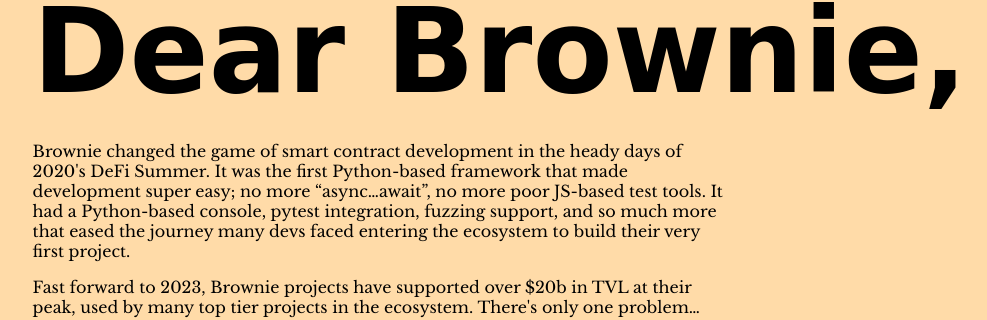
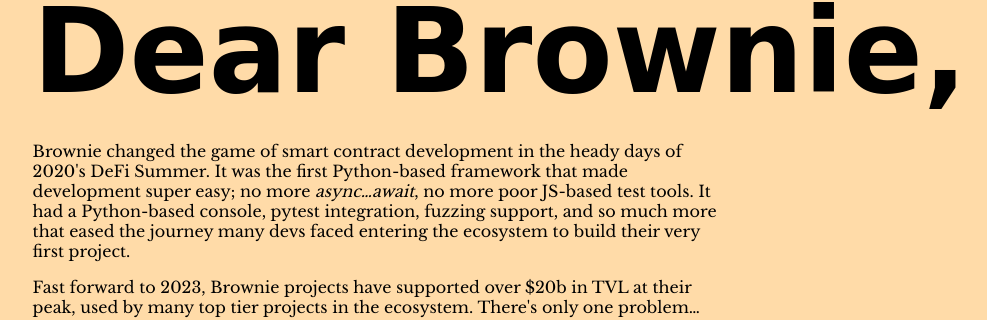
Before and after one commit to ApeAcademy/BrowniePort, a plain HTML site: page index.html in a window 1280 px wide. Shown: the part 794-1114 px from the top of the page, without its empty margins (140-1127 px from the left). Drawn offline with nearby package versions, Linux system fonts and the light colour scheme; a web font is replaced by a local one.

Commit message:
use italics instead of quotes

```diff
--- a/index.html
+++ b/index.html
@@ -134,7 +134,7 @@
                    <h1> Dear Brownie,</h1>
                 </div>
                 <div class="letter-body">
-                    <p>Brownie changed the game of smart contract development in the heady days of 2020's DeFi Summer. It was the first Python-based framework that made development super easy; no more &ldquo;async&hellip;await&rdquo;, no more poor JS-based test tools. It had a Python-based console, pytest integration, fuzzing support, and so much more that eased the journey many devs faced entering the ecosystem to build their very first project.
+                    <p>Brownie changed the game of smart contract development in the heady days of 2020's DeFi Summer. It was the first Python-based framework that made development super easy; no more <i>async&hellip;await</i>, no more poor JS-based test tools. It had a Python-based console, pytest integration, fuzzing support, and so much more that eased the journey many devs faced entering the ecosystem to build their very first project.
                     </p>
                     <p>
                         Fast forward to 2023, Brownie projects have supported over $20b in TVL at their peak, used by many top tier projects in the ecosystem. There's only one problem&hellip;
```
